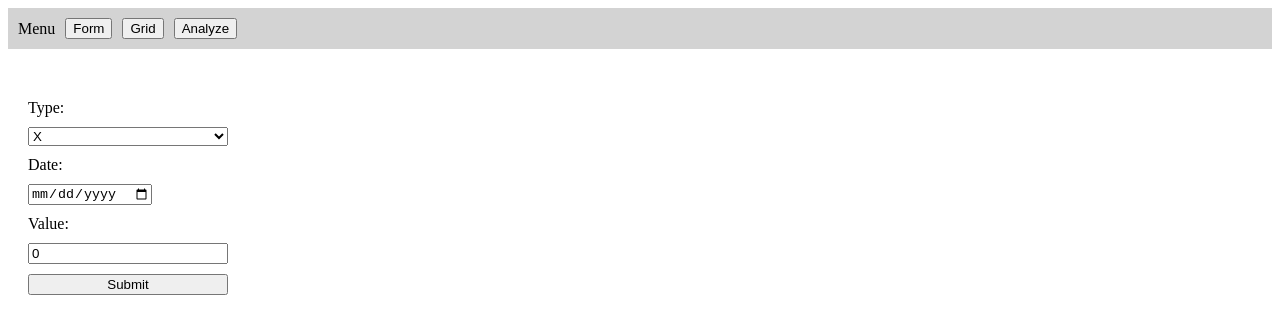
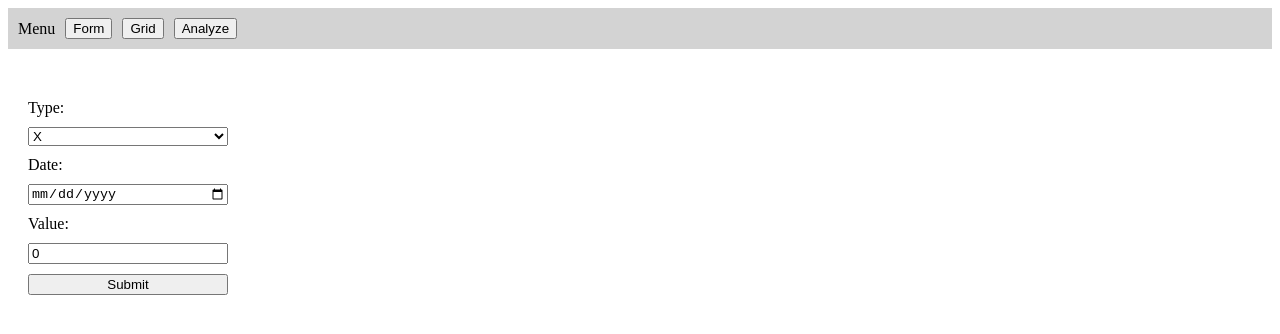
Before and after one commit to Yas-Taina/PrototipoTCC, an Angular app in the folder prototipo-tcc-front/: page /form in a window 1280 px wide. Shown: the top 334 px of the page. Built offline with nearby package versions, Linux system fonts and the light colour scheme.

Commit message:
chore: clear unused code

```diff
--- a/prototipo-tcc-front/src/app/app.component.ts
+++ b/prototipo-tcc-front/src/app/app.component.ts
@@ -1,6 +1,5 @@
-import { Component, inject } from '@angular/core';
-import { TestComponent } from "./pages/test/test.component";
-import { Router, RouterOutlet } from '@angular/router';
+import { Component } from '@angular/core';
+import { RouterOutlet } from '@angular/router';
 import { MenuComponent } from "./components/menu/menu.component";
 
 @Component({
@@ -12,9 +11,5 @@ import { MenuComponent } from "./components/menu/menu.component";
 export class AppComponent {
   title = 'prototipo-tcc-front';
 
-  readonly router = inject(Router);
-
-  constructor() {
-
-  }
+  constructor() { }
 }
--- a/prototipo-tcc-front/src/app/pages/analyze/analyze.component.ts
+++ b/prototipo-tcc-front/src/app/pages/analyze/analyze.component.ts
@@ -29,7 +29,6 @@ export class AnalyzeComponent implements AfterViewInit {
     this.updateIframe();
   }
 
-  // deve ter um jeito mais simples de fazer isso
   updateIframe() {
     if (this.plotIframe && this.plotIframe.nativeElement) {
       const iframe = this.plotIframe.nativeElement;
--- a/prototipo-tcc-front/src/app/pages/form/form.component.html
+++ b/prototipo-tcc-front/src/app/pages/form/form.component.html
@@ -8,11 +8,7 @@
     </select>
 
     <label for="date">Date:</label>
-    <span style="display: flex; gap: 5px; align-items: center;">
-      <input id="date" type="date" formControlName="date">
-      <!-- <button type="button" (click)="today()">Today</button> -->
-    </span>
-
+    <input id="date" type="date" formControlName="date">
 
     <label for="value">Value:</label>
     <input id="value" type="number" formControlName="value">
--- a/prototipo-tcc-front/src/app/pages/form/form.component.ts
+++ b/prototipo-tcc-front/src/app/pages/form/form.component.ts
@@ -1,6 +1,6 @@
 import { Component, inject } from '@angular/core';
 import { DataPointsService } from '../../services/data-points.service';
-import { FormBuilder, FormGroupDirective, ReactiveFormsModule } from '@angular/forms';
+import { FormBuilder, ReactiveFormsModule } from '@angular/forms';
 
 @Component({
   selector: 'app-form',
@@ -22,7 +22,5 @@ export class FormComponent {
 
   onSubmit(data: any) {
     this.dataPointsService.Save(data);
-    console.log('Data submitted:', data);
   }
-
 }
--- a/prototipo-tcc-front/src/app/pages/grid/grid.component.ts
+++ b/prototipo-tcc-front/src/app/pages/grid/grid.component.ts
@@ -18,6 +18,6 @@ export class GridComponent {
 
   remove(index: number) {
     this.dataPointsService.Remove(index);
-    this.dataPoints = this.dataPointsService.GetDataPoints(); // Atualiza a lista após remoção
+    this.dataPoints = this.dataPointsService.GetDataPoints();
   }
 }
--- a/prototipo-tcc-front/src/app/services/data-points.service.ts
+++ b/prototipo-tcc-front/src/app/services/data-points.service.ts
@@ -65,8 +65,6 @@ export class DataPointsService {
       }
     });
 
-    console.log(pointsByDate);
-
     return await this.httpClient.post(
       'http://localhost:8000/gerar_grafico',
       {
```
